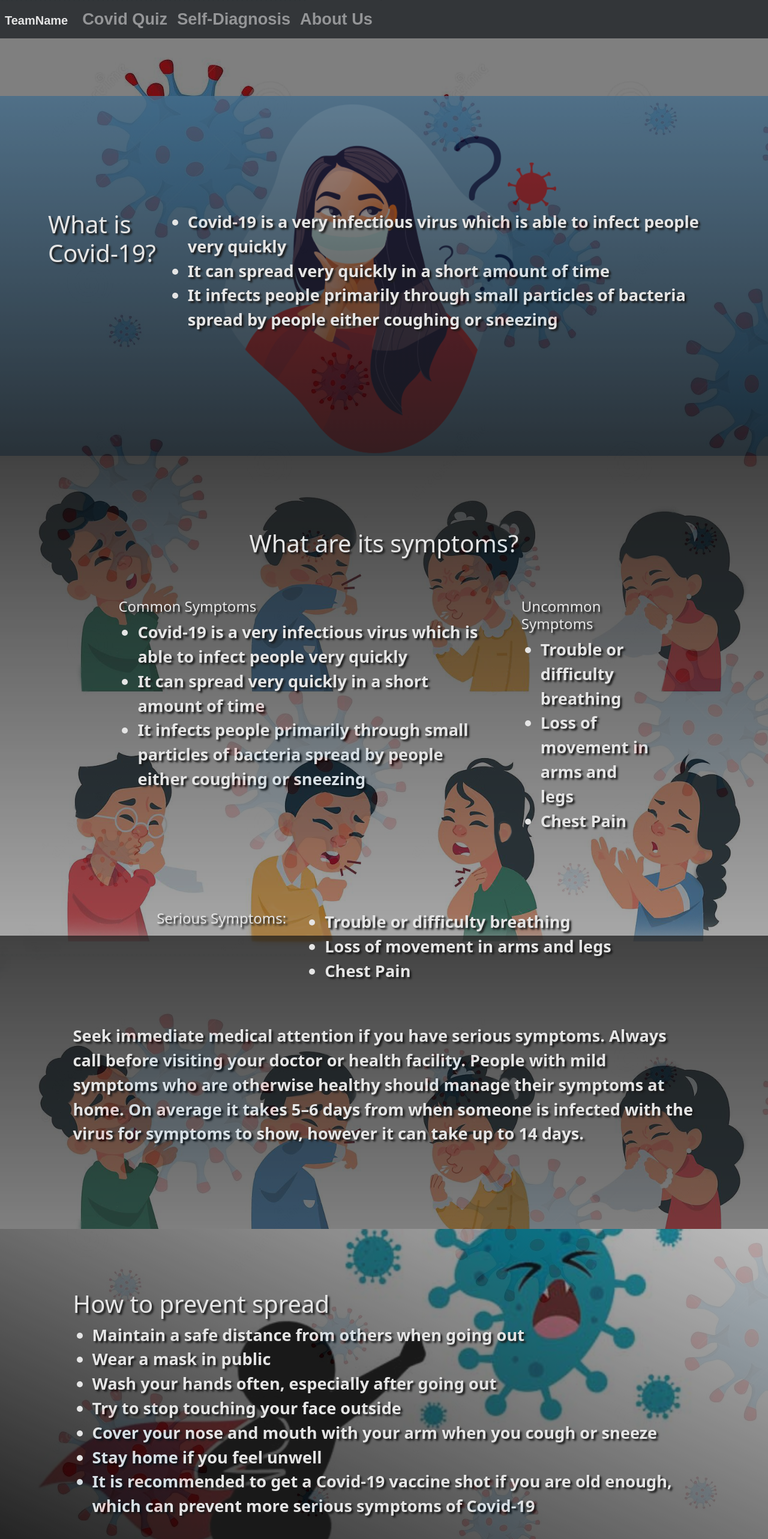
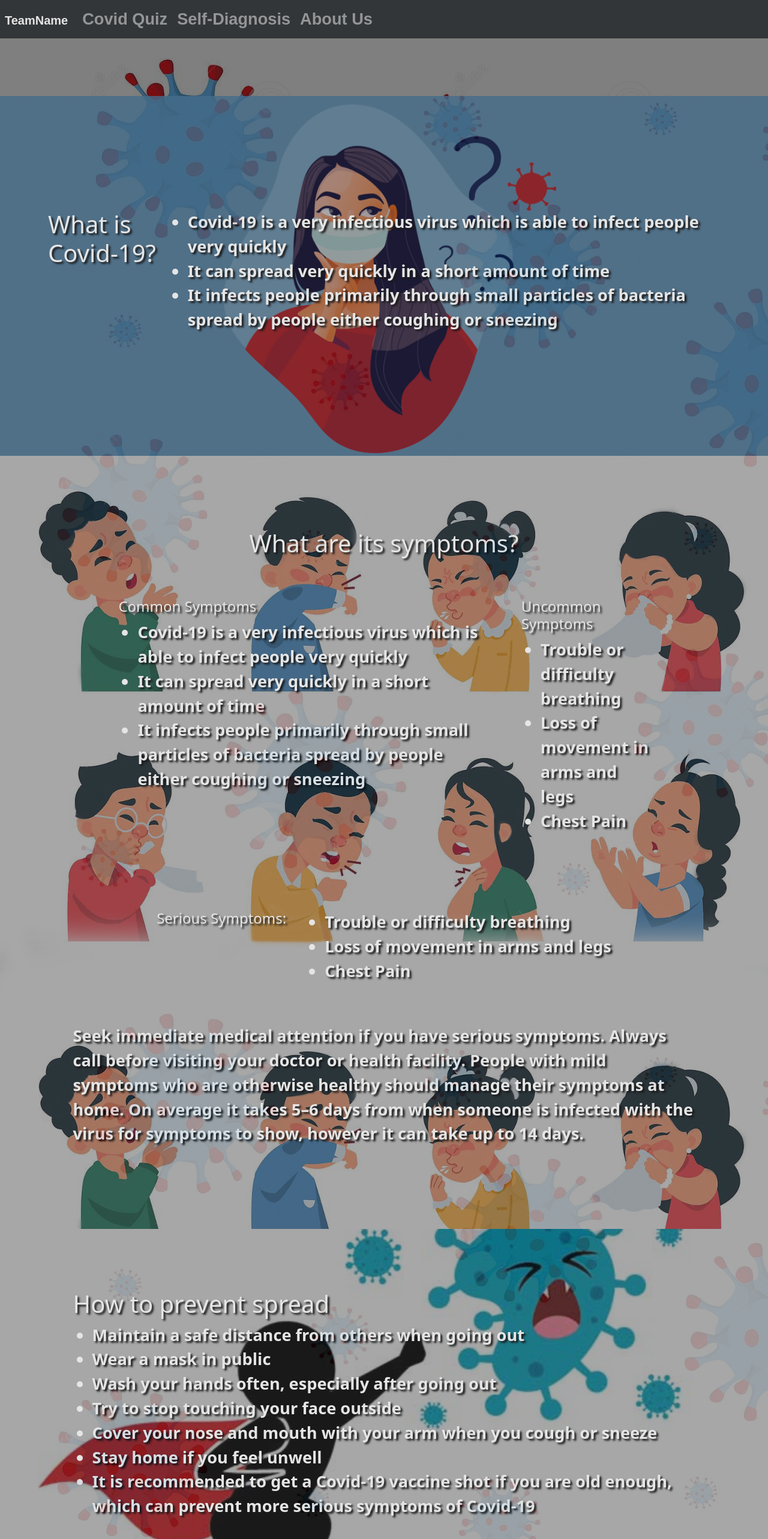
Before and after one commit to kayn0111034/htv-2021, a React (Create React App) app: page /home in a window 1280 px wide. Shown: the top 2566 px of the page at 60% size. Built offline with nearby package versions, Linux system fonts and the light colour scheme.

Commit message:
removed gradient

```diff
--- a/src/index.css
+++ b/src/index.css
@@ -38,7 +38,7 @@ div .navbar a{
 
 .box1{
   height: 75vh;
-  background-image: linear-gradient(rgba(0, 0, 0, 0.3), rgba(0, 0, 0, 0.8)), url("pictures/what_is_covid_19.png");
+  background-image: linear-gradient(rgba(0, 0, 0, 0.3), rgba(0, 0, 0, 0.3)), url("pictures/what_is_covid_19.png");
   width: 100%;
   background-size: cover;
   background-position: center;
@@ -50,7 +50,7 @@ div .navbar a{
 
 .box2{
   height: 75vh;
-  background-image: linear-gradient(rgba(0, 0, 0, 0.8), rgba(0, 0, 0, 0.3)), url("pictures/sneezing-kids-cartoon-boys-girls-characters-coughing-catching-flu-coronavirus-disease-symptoms-prevention-concept-178885765.jpg.png");
+  background-image: linear-gradient(rgba(0, 0, 0, 0.3), rgba(0, 0, 0, 0.3)), url("pictures/sneezing-kids-cartoon-boys-girls-characters-coughing-catching-flu-coronavirus-disease-symptoms-prevention-concept-178885765.jpg.png");
   width: 100%;
   background-size: cover;
   background-position: center;
@@ -59,7 +59,7 @@ div .navbar a{
 }
 .box3{
   height: 75vh;
-  background-image: linear-gradient(to top right, rgba(0, 0, 0, 1), rgba(0, 0, 0, 0.2)), url("pictures/superhero\ punching\ germ.jpg");
+  background-image: linear-gradient(to top right, rgba(0, 0, 0, 0.3), rgba(0, 0, 0, 0.3)), url("pictures/superhero\ punching\ germ.jpg");
   width: 100%;
   background-size: cover;
   background-position: center;
```
